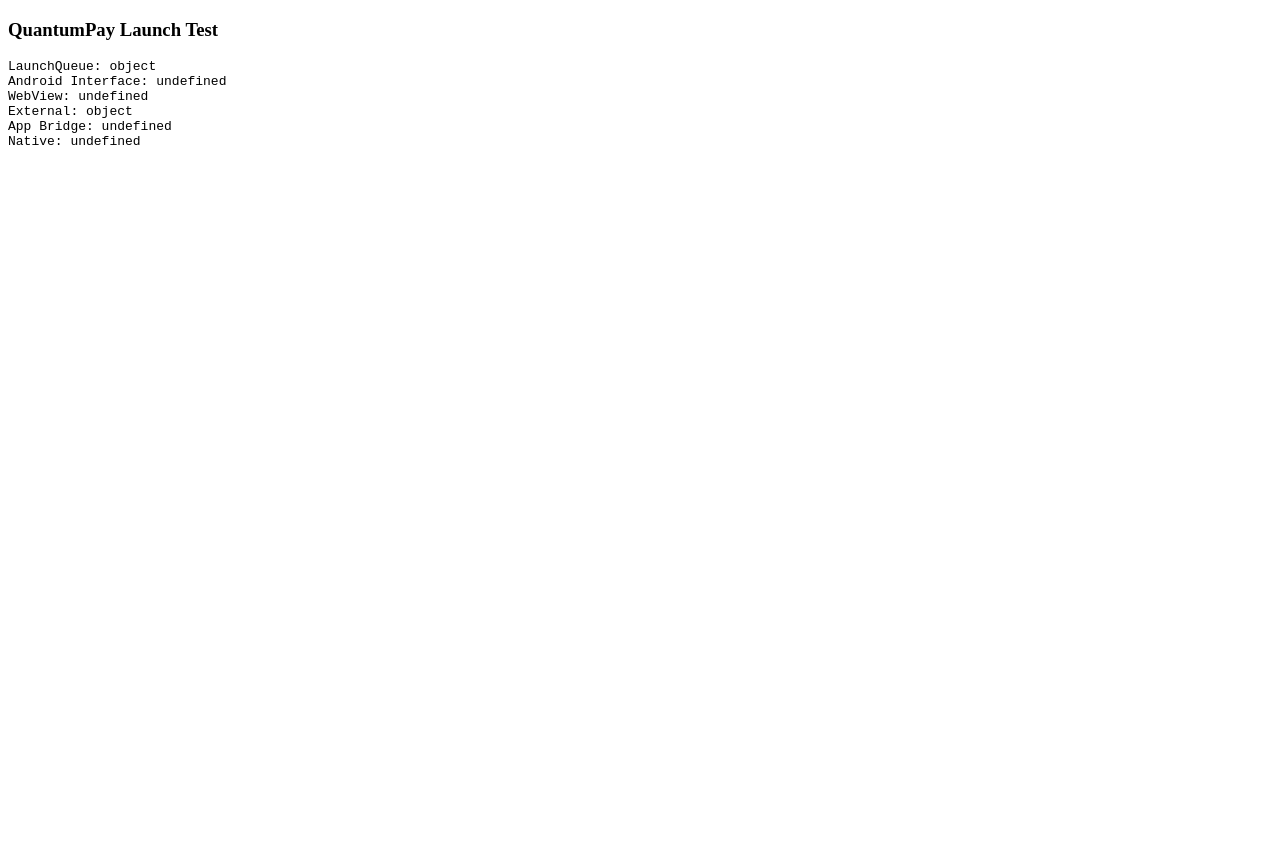
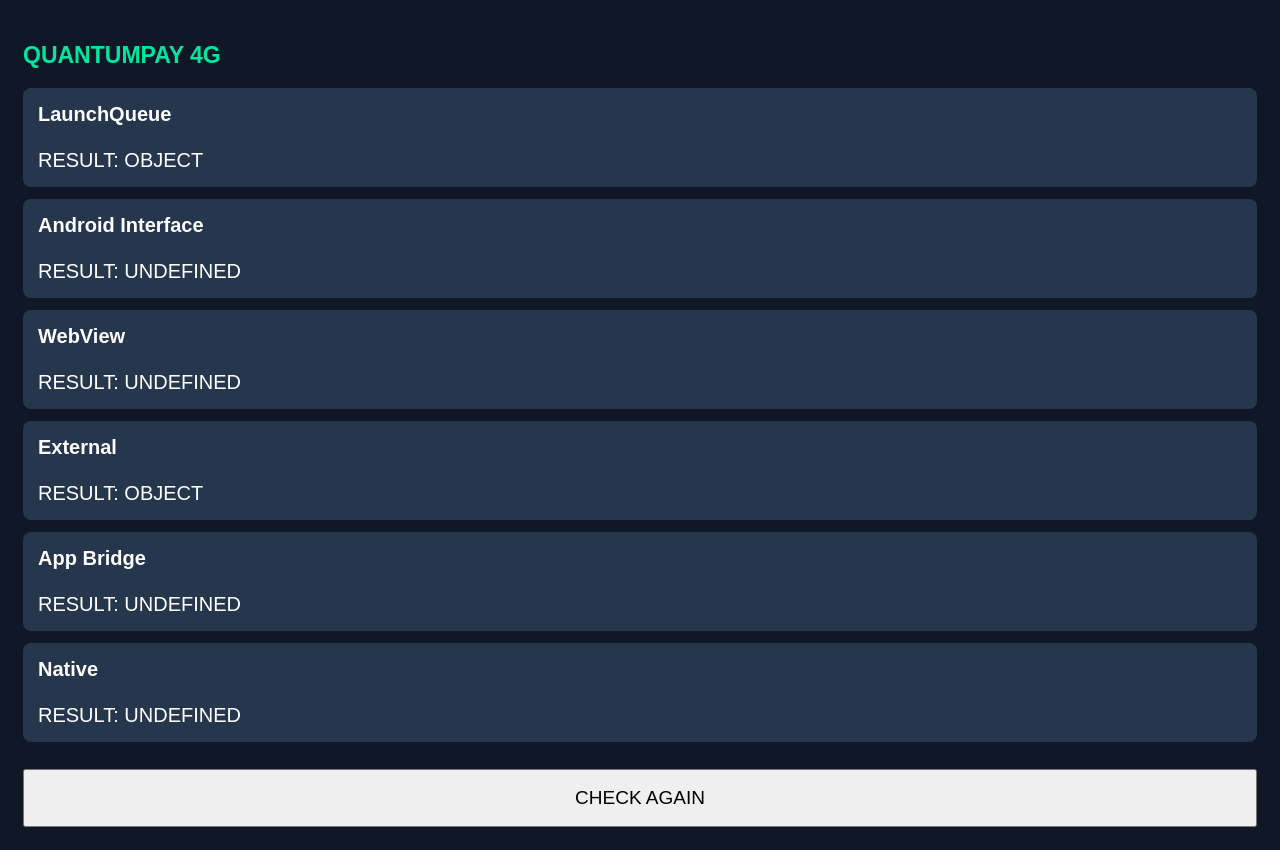
Before and after one commit to quntumcraft-solution/cloud-phone-pdf-viewer, a plain HTML site: page index.html in a window 1280 px wide. Before the commit the page ends 800 px from the top, so only its background shows below. Drawn offline with Linux system fonts and the light colour scheme.

Commit message:
Update index.html

```diff
--- a/index.html
+++ b/index.html
@@ -1,31 +1,73 @@
 <!DOCTYPE html>
 <html>
+<head>
+<meta name="viewport" content="width=device-width, initial-scale=1">
+<title>QuantumPay Test</title>
+
+<style>
+body {
+  background: #101827;
+  color: white;
+  font-family: Arial;
+  padding: 15px;
+}
+h2 {
+  color: #00e6a0;
+  font-size: 23px;
+}
+.card {
+  background: #26364d;
+  padding: 15px;
+  margin: 12px 0;
+  border-radius: 8px;
+  font-size: 20px;
+  overflow-wrap: anywhere;
+}
+button {
+  width: 100%;
+  padding: 16px;
+  font-size: 19px;
+  margin-top: 15px;
+}
+</style>
+</head>
+
 <body>
-<h3>QuantumPay Launch Test</h3>
-<pre id="result"></pre>
+
+<h2>QUANTUMPAY 4G</h2>
+<div id="result"></div>
+
+<button onclick="scan()">CHECK AGAIN</button>
 
 <script>
-let output = "";
+function scan() {
+ const tests = [
+  ["LaunchQueue", window.launchQueue],
+  ["Android Interface", window.Android],
+  ["WebView", window.AndroidInterface],
+  ["External", window.external],
+  ["App Bridge", window.appBridge],
+  ["Native", window.native]
+ ];
 
-output += "LaunchQueue: " +
-(typeof window.launchQueue) + "\n";
+ let html = "";
 
-output += "Android Interface: " +
-(typeof window.Android) + "\n";
+ tests.forEach(([name, value]) => {
+  let status = typeof value;
 
-output += "WebView: " +
-(typeof window.AndroidInterface) + "\n";
+  html += `
+   <div class="card">
+    <b>${name}</b><br><br>
+    RESULT: ${status.toUpperCase()}
+   </div>
+  `;
+ });
 
-output += "External: " +
-(typeof window.external) + "\n";
+ document.getElementById("result").innerHTML = html;
+}
 
-output += "App Bridge: " +
-(typeof window.appBridge) + "\n";
+scan();
+</script>
 
-output += "Native: " +
-(typeof window.native) + "\n";
-
-document.getElementById("result").textContent = output;
-</script>
 </body>
 </html>
```
